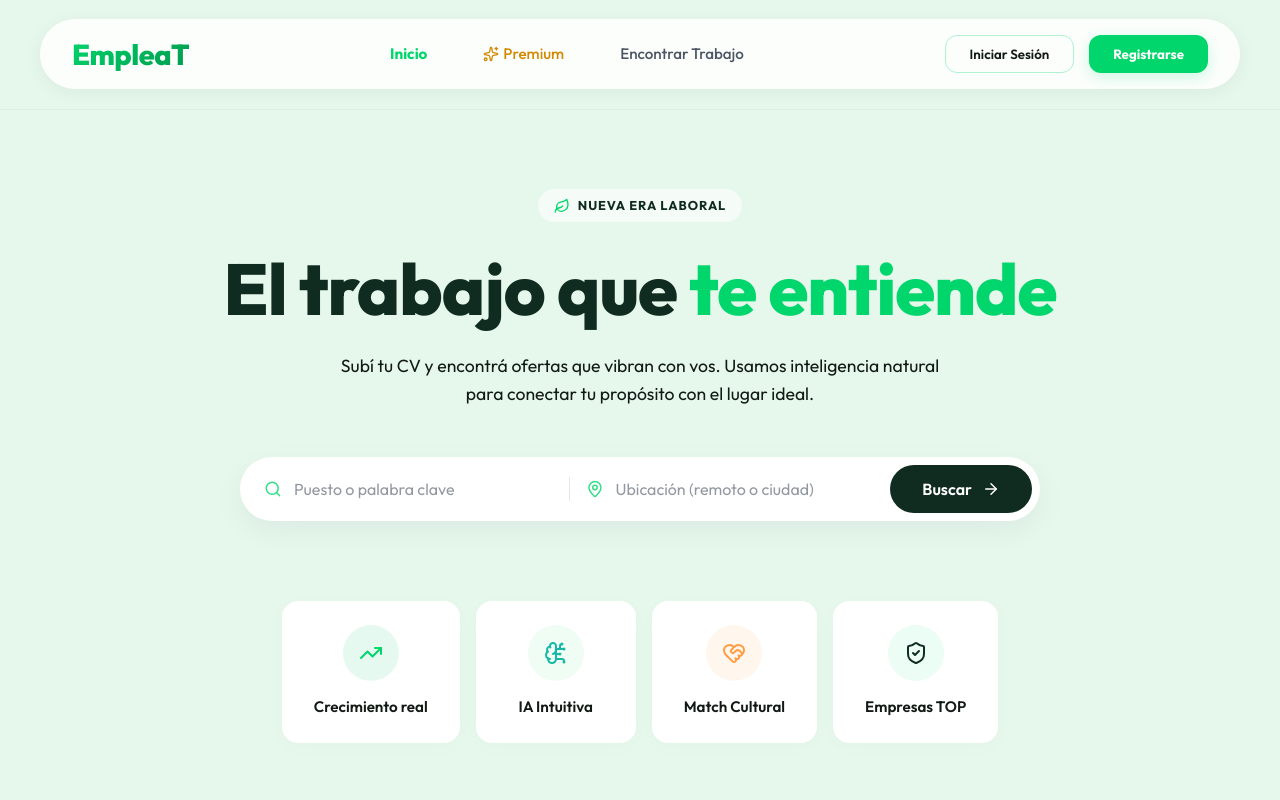
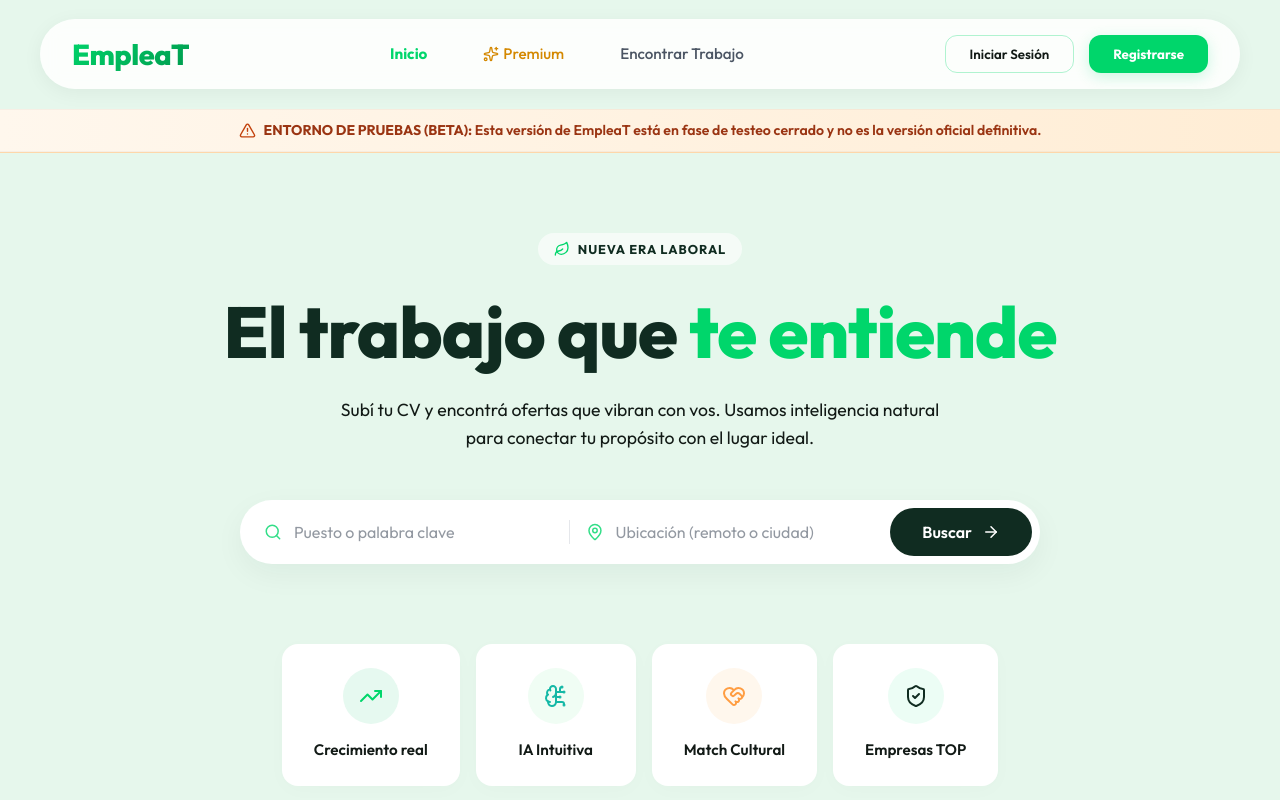
Before and after one commit to lucasGarrone2/EmpleaT, a React (Vite) app in the folder frontend/: page / in a window 1280 px wide. Shown: the top 800 px of the page. Built offline with nearby package versions, Linux system fonts and the light colour scheme; no server answers.

Commit message:
feat: add beta testing banner at top of landing page

```diff
--- a/frontend/src/pages/LandingPage.jsx
+++ b/frontend/src/pages/LandingPage.jsx
@@ -1,7 +1,7 @@
 import React, { useState, useEffect } from 'react';
 import HeroSearch from '../components/HeroSearch';
 import FeatureCards from '../components/FeatureCards';
-import { Facebook, Twitter, Instagram, ArrowRight, Sparkles, Zap, Shield, Award, Check, MessageSquare, Mail, Copy, X } from 'lucide-react';
+import { Facebook, Twitter, Instagram, ArrowRight, Sparkles, Zap, Shield, Award, Check, MessageSquare, Mail, Copy, X, AlertTriangle } from 'lucide-react';
 import { useNavigate } from 'react-router-dom';
 import { useAuth } from '../context/AuthContext';
 import { supabase } from '../supabase';
@@ -47,6 +47,27 @@ const LandingPage = () => {
 
   return (
     <div className="landing-page">
+      {/* Banner de Testeo / Beta */}
+      <div style={{
+        background: 'linear-gradient(90deg, #fff7ed 0%, #ffedd5 100%)',
+        borderBottom: '1px solid #fed7aa',
+        color: '#9a3412',
+        padding: '10px 16px',
+        textAlign: 'center',
+        fontSize: '0.88rem',
+        fontWeight: '600',
+        display: 'flex',
+        alignItems: 'center',
+        justifyContent: 'center',
+        gap: '8px',
+        boxShadow: 'inset 0 -1px 0 rgba(0,0,0,0.03)'
+      }} className="notranslate" translate="no">
+        <AlertTriangle size={17} color="#c2410c" style={{ flexShrink: 0 }} />
+        <span>
+          <strong>ENTORNO DE PRUEBAS (BETA):</strong> Esta versión de EmpleaT está en fase de testeo cerrado y no es la versión oficial definitiva.
+        </span>
+      </div>
+
       <main>
         <HeroSearch />
         <FeatureCards />
```
